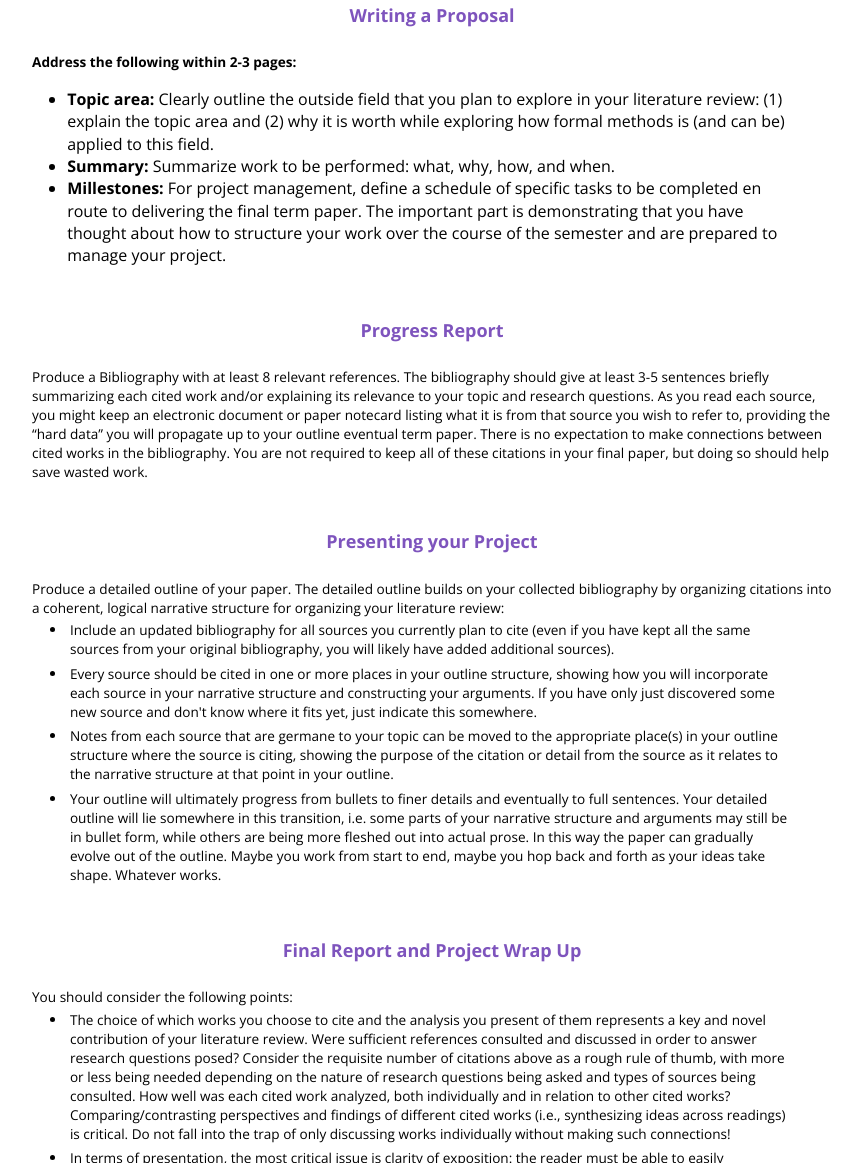
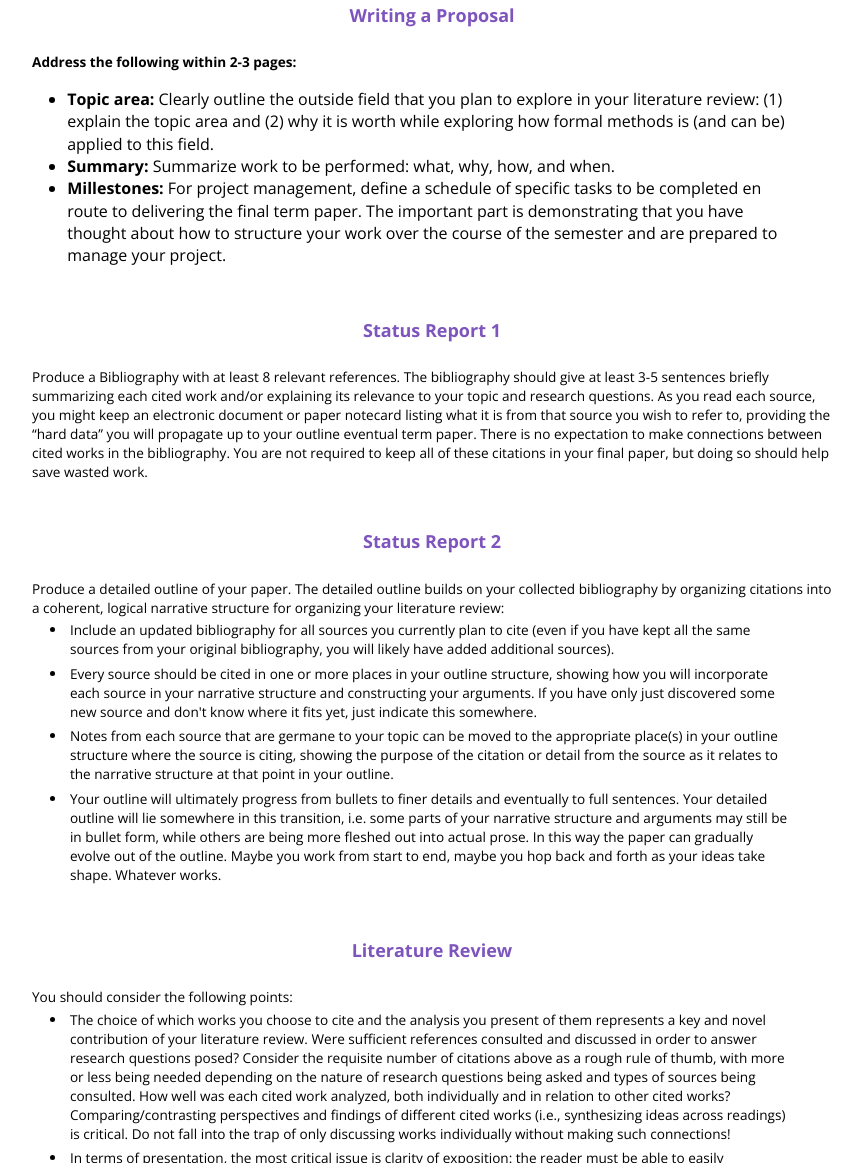
Before and after one commit to comp681-spring20/comp681-spring20.github.io, a plain HTML site: page course-project.html in a window 1280 px wide. Shown: the part 759-1922 px from the top of the page, without its empty margins (208-1070 px from the left). Drawn offline with nearby package versions, Linux system fonts and the light colour scheme.

Commit message:
Update course-project.html

```diff
--- a/course-project.html
+++ b/course-project.html
@@ -76,12 +76,11 @@
         <div class="project-proposal" id="proposal">
           <h3 class="subheader">Writing a Proposal</h3>
           <p>
-             <p><b>Address the following within 2-3 pages:</b>
+            <b>Address the following within 2-3 pages:</b>
 			<ul>
 			<li><b>Topic area:</b> Clearly outline the outside field that you plan to explore in your literature review: (1) explain the topic area and (2) why it is worth while exploring how formal methods is (and can be) applied to this field.</li>
 			<li><b>Summary:</b> Summarize work to be performed: what, why, how, and when.</li>
 			<li><b>Millestones:</b> For project management, define a schedule of specific tasks to be completed en route to delivering the final term paper. The important part is demonstrating that you have thought about how to structure your work over the course of the semester and are prepared to manage your project.</li>
-
 			</ul>
           </p>
         </div>
@@ -90,7 +89,7 @@
 	<section>
       <div>
         <div class="project-report" id="report1">
-          <h3 class="subheader">Progress Report</h3>
+          <h3 class="subheader">Status Report 1</h3>
           <p>
              Produce a Bibliography with at least 8 relevant references. The bibliography should give at least 3-5 sentences briefly summarizing each cited work and/or explaining its relevance to your topic and research questions. As you read each source, you might keep an electronic document or paper notecard listing what it is from that source you wish to refer to, providing the “hard data” you will propagate up to your outline eventual term paper. There is no expectation to make connections between cited works in the bibliography.  You are not required to keep all of these citations in your final paper, but doing so should help save wasted work.
 
@@ -101,7 +100,7 @@
 	<section>
       <div>
         <div class="project-presentation" id="report2">
-          <h3 class="subheader">Presenting your Project</h3>
+          <h3 class="subheader">Status Report 2</h3>
           <p>
 		  Produce a detailed outline of your paper. The detailed outline builds on your collected bibliography by organizing citations into a coherent, logical narrative structure for organizing your literature review:
 		  <ul>
@@ -119,7 +118,7 @@
 	<section>
       <div>
         <div class="project-final" id="litreview">
-          <h3 class="subheader">Final Report and Project Wrap Up</h3>
+          <h3 class="subheader">Literature Review</h3>
           <p>
              You should consider the following points:
 <ul><li>The choice of which works you choose to cite and the analysis you present of them represents a key and novel contribution of your literature review. Were sufficient references consulted and discussed in order to answer research questions posed?  Consider the requisite number of citations above as a rough rule of thumb, with more or less being needed depending on the nature of research questions being asked and types of sources being consulted. How well was each cited work analyzed, both individually and in relation to other cited works?  Comparing/contrasting perspectives and findings of different cited works (i.e., synthesizing ideas across readings) is critical. Do not fall into the trap of only discussing works individually without making such connections! </li>
```
